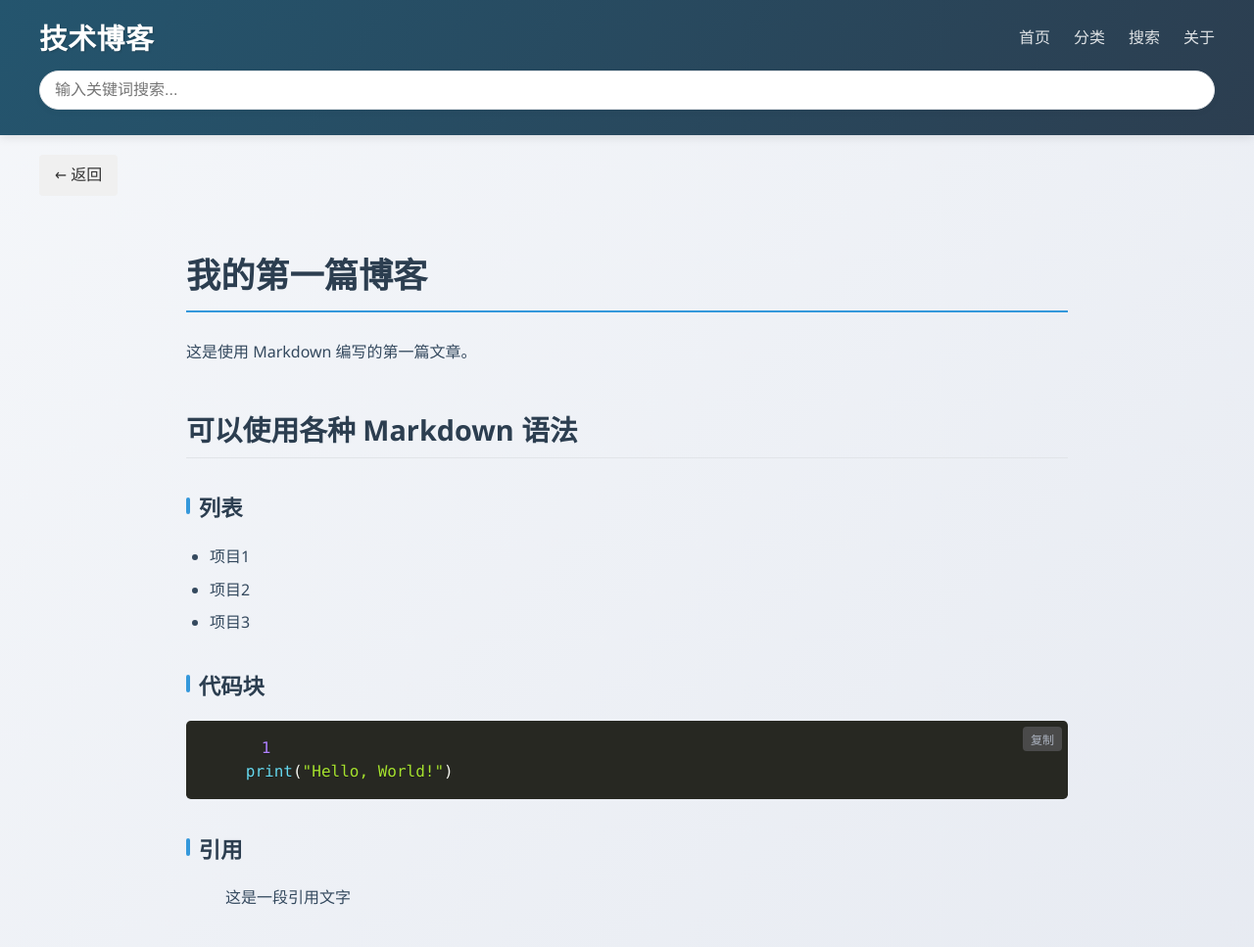
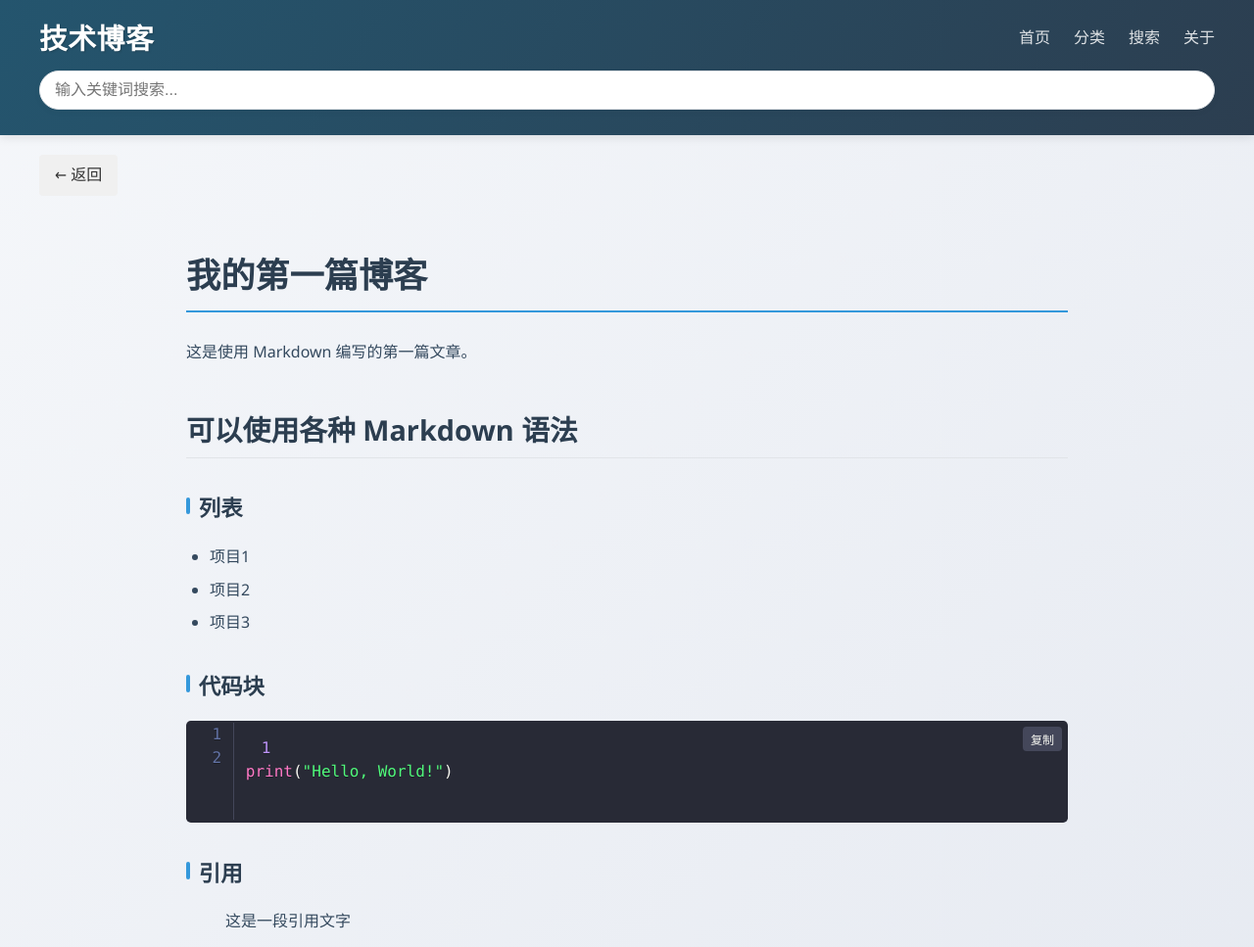
Before and after one commit to Justa-Cai/Justa-Cai, a Jekyll site: the page built from posts/first-post.md, in a window 1280 px wide. Shown: the top 967 px of the page at 98% size. Built offline with Jekyll 4.4.1, drawn with Linux system fonts in a browser that asks for light colours; nearby versions of some CDN libraries; library files that are not in the unit come from our copies; comment, search, counter and statistics services are not loaded.

Commit message:
完全重做代码高亮和行号样式，使用Dracula主题并修复对齐问题

```diff
--- a/_layouts/post.html
+++ b/_layouts/post.html
@@ -34,14 +34,16 @@ pre {
     margin: 1em 0;
     border-radius: 4px;
     overflow-x: auto;
+    background: #282a36;  /* Dracula背景色 */
 }
 
 pre code {
     margin: 0;
     padding: 1em;
-    font-family: 'Consolas', 'Monaco', 'Courier New', monospace;
+    font-family: 'Fira Code', Consolas, Monaco, 'Andale Mono', 'Ubuntu Mono', monospace;
     font-size: 14px;
     line-height: 1.5;
+    color: #f8f8f2;  /* Dracula文本色 */
 }
 
 /* 复制按钮样式 */
@@ -50,18 +52,18 @@ pre code {
     top: 0.5em;
     right: 0.5em;
     padding: 4px 8px;
-    background-color: #4a4a4a;
-    color: #abb2bf;
+    background-color: #44475a;
+    color: #f8f8f2;
     font-size: 12px;
     cursor: pointer;
     border: none;
     border-radius: 4px;
     transition: background-color 0.3s;
-    z-index: 1;
+    z-index: 10;
 }
 
 .copy-button:hover {
-    background-color: #666;
+    background-color: #6272a4;
 }
 
 /* 返回按钮样式 */
@@ -98,6 +100,14 @@ pre code {
         font-size: 12px;
     }
 }
+
+/* 行号样式 - 不要直接修改此处，使用后面的样式覆盖 */
+pre.line-numbers {
+    position: relative;
+    padding-left: 3.8em;
+    counter-reset: linenumber;
+    white-space: pre;
+}
 </style>
 
 <div class="back-button">
@@ -119,9 +129,154 @@ pre code {
 </div>
 
 <!-- Prism.js CSS -->
-<!-- 使用CDN加载Prism样式 -->
-<link rel="stylesheet" href="https://cdnjs.cloudflare.com/ajax/libs/prism/1.29.0/themes/prism-okaidia.min.css">
+<link rel="stylesheet" href="https://cdnjs.cloudflare.com/ajax/libs/prism/1.29.0/themes/prism-tomorrow.min.css">
 <link rel="stylesheet" href="https://cdnjs.cloudflare.com/ajax/libs/prism/1.29.0/plugins/line-numbers/prism-line-numbers.min.css">
+
+<!-- 添加自定义样式来覆盖CDN样式 -->
+<style>
+/* Dracula Theme */
+code[class*="language-"],
+pre[class*="language-"] {
+    color: #f8f8f2;
+    background: none;
+    text-shadow: 0 1px rgba(0, 0, 0, 0.3);
+    font-family: 'Fira Code', Consolas, Monaco, 'Andale Mono', 'Ubuntu Mono', monospace;
+    text-align: left;
+    white-space: pre;
+    word-spacing: normal;
+    word-break: normal;
+    word-wrap: normal;
+    line-height: 1.5;
+    -moz-tab-size: 4;
+    -o-tab-size: 4;
+    tab-size: 4;
+    -webkit-hyphens: none;
+    -moz-hyphens: none;
+    -ms-hyphens: none;
+    hyphens: none;
+}
+
+pre[class*="language-"] {
+    padding: 1em;
+    margin: .5em 0;
+    overflow: auto;
+    border-radius: 0.3em;
+    background: #282a36;
+}
+
+:not(pre) > code[class*="language-"],
+pre[class*="language-"] {
+    background: #282a36;
+}
+
+.token.comment,
+.token.prolog,
+.token.doctype,
+.token.cdata {
+    color: #6272a4;
+}
+
+.token.punctuation {
+    color: #f8f8f2;
+}
+
+.token.namespace {
+    opacity: .7;
+}
+
+.token.property,
+.token.tag,
+.token.constant,
+.token.symbol,
+.token.deleted {
+    color: #ff79c6;
+}
+
+.token.boolean,
+.token.number {
+    color: #bd93f9;
+}
+
+.token.selector,
+.token.string,
+.token.char,
+.token.builtin,
+.token.inserted {
+    color: #50fa7b;
+}
+
+.token.operator,
+.token.entity,
+.token.url,
+.language-css .token.string,
+.style .token.string {
+    color: #f8f8f2;
+}
+
+.token.atrule,
+.token.attr-value,
+.token.keyword {
+    color: #ff79c6;
+}
+
+.token.function,
+.token.class-name {
+    color: #8be9fd;
+}
+
+.token.regex,
+.token.important,
+.token.variable {
+    color: #f1fa8c;
+}
+
+/* 行号样式修复 */
+pre.line-numbers {
+    position: relative;
+    padding-left: 3.8em;
+    counter-reset: linenumber;
+    white-space: pre;
+}
+
+pre.line-numbers > code {
+    white-space: inherit;
+    position: relative;
+    z-index: 1;
+}
+
+.line-numbers .line-numbers-rows {
+    position: absolute;
+    pointer-events: none;
+    top: 0;
+    left: -3.8em;
+    width: 3em;
+    font-size: 100%;
+    letter-spacing: -1px;
+    border-right: 1px solid #44475a;
+    user-select: none;
+    height: 100%;
+    z-index: 0;
+}
+
+.line-numbers-rows > span {
+    pointer-events: none;
+    display: block;
+    counter-increment: linenumber;
+}
+
+.line-numbers-rows > span:before {
+    content: counter(linenumber);
+    color: #6272a4;
+    display: block;
+    padding-right: 0.8em;
+    text-align: right;
+}
+
+/* 确保每个token正确处理 */
+.token {
+    background: transparent !important;
+}
+</style>
 
 <!-- Prism.js JavaScript -->
 <script src="https://cdnjs.cloudflare.com/ajax/libs/prism/1.29.0/prism.min.js"></script>
```
Also changed, not shown: other parts of _layouts/post.html (+13 -1 lines).
